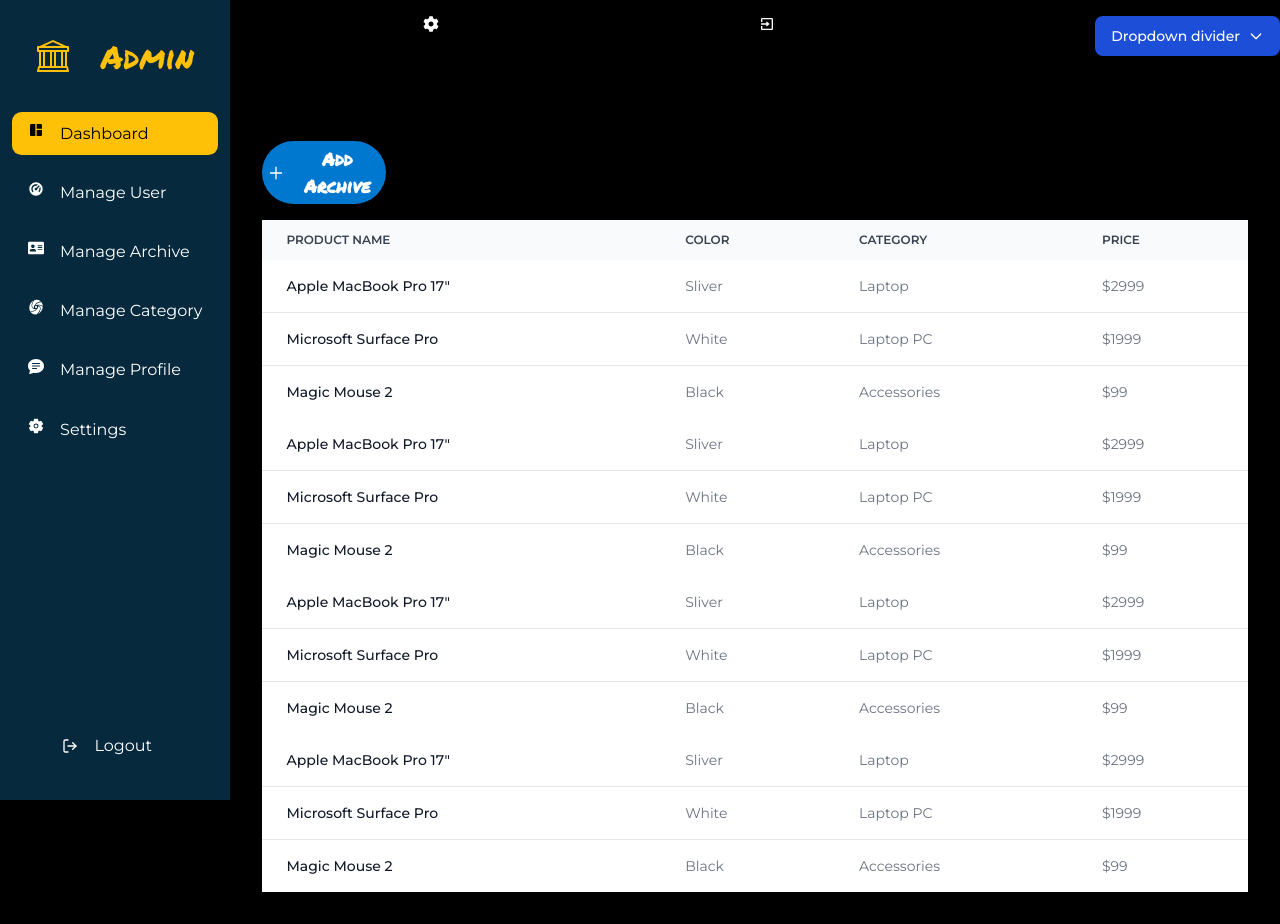
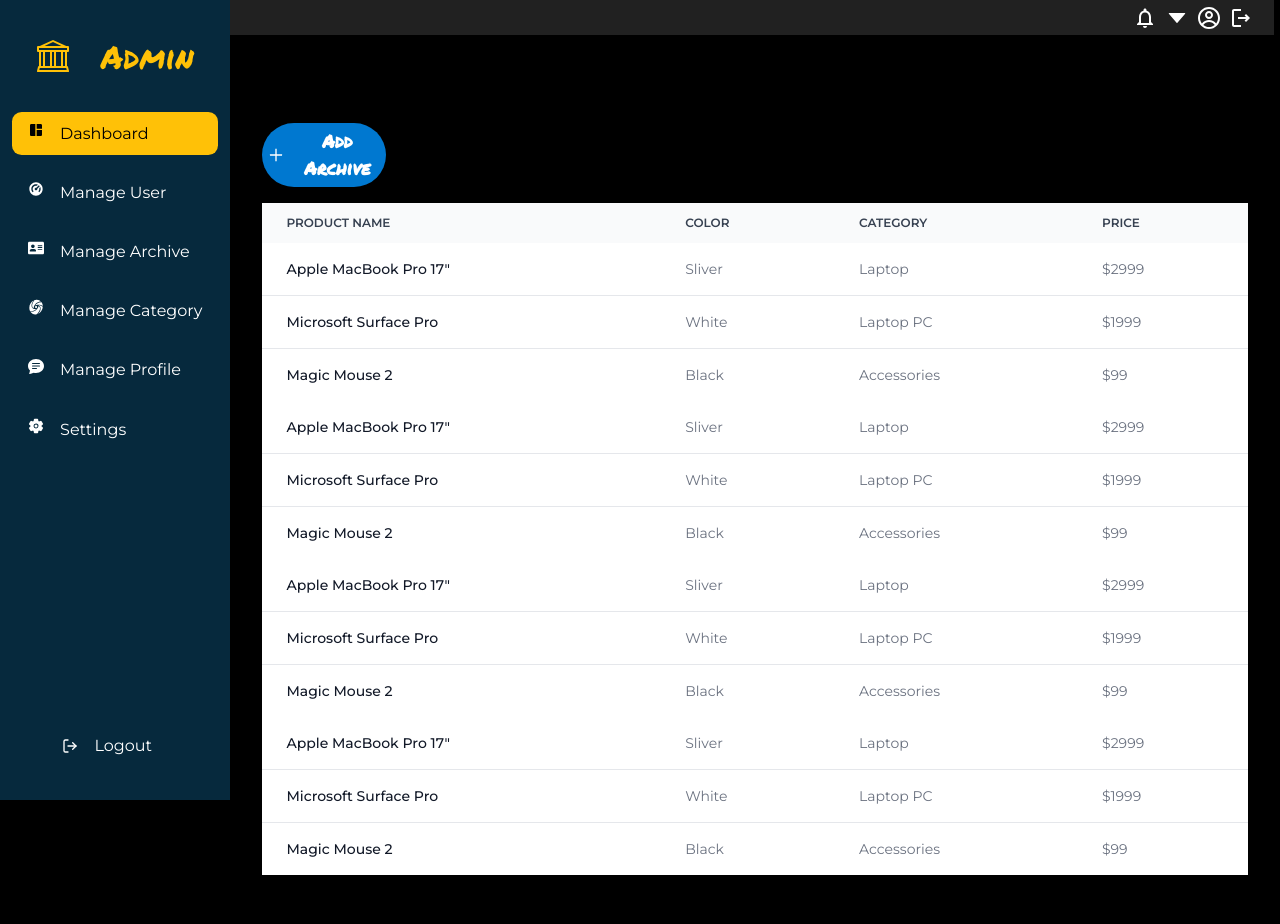
Before and after one commit to abenooo/admin_dashboard, a React (Create React App) app: page /listArchive in a window 1280 px wide. Built offline with nearby package versions, Linux system fonts and the light colour scheme.

Commit message:
Fixed notifcation componet

```diff
--- a/src/componets/Notification.jsx
+++ b/src/componets/Notification.jsx
@@ -1,36 +1,93 @@
-import React from 'react'
-import { FaCog } from "react-icons/fa";
-import { BiExit } from "react-icons/bi";
-import { Link } from 'react-router-dom';
-function Notification() {
+import React from "react";
+import styled from "styled-components";
+import { CgProfile } from "react-icons/cg";
+import { AiFillCaretDown } from "react-icons/ai";
+import { IconContext } from "react-icons";
+import { MdNotificationsNone, MdOutlineLogout } from "react-icons/md";
+export default function Notification() {
   return (
-    <div className='text-white flex flex-row mt-4 justify-between flex-wrap'>
-        {/* <h3>Notification</h3>
-        <h3>Notification</h3> */}
-        <h3>Hi username</h3>
-        <FaCog />
-        <BiExit />
-        <button id="dropdownDividerButton" data-dropdown-toggle="dropdownDivider" class="text-white bg-blue-700 hover:bg-blue-800 focus:ring-4 focus:outline-none focus:ring-blue-300 font-medium rounded-lg text-sm px-4 py-2.5 text-center inline-flex items-center dark:bg-blue-600 dark:hover:bg-blue-700 dark:focus:ring-blue-800" type="button">Dropdown divider <svg class="ml-2 w-4 h-4" aria-hidden="true" fill="none" stroke="currentColor" viewBox="0 0 24 24" xmlns="http://www.w3.org/2000/svg"><path stroke-linecap="round" stroke-linejoin="round" stroke-width="2" d="M19 9l-7 7-7-7"></path></svg></button>
+    <>
+      <Section>
+        <div className="grid">
+          {/* button */}
+          <div className="row__one">
+            <div className="notification">
 
-{/* <!-- Dropdown menu --> */}
-<div id="dropdownDivider" class="hidden z-10 w-44 bg-white rounded divide-y divide-gray-100 shadow dark:bg-gray-700 dark:divide-gray-600">
-    <ul class="py-1 text-sm text-gray-700 dark:text-gray-200" aria-labelledby="dropdownDividerButton">
-      <li>
-        <Link href="#" class="block py-2 px-4 hover:bg-gray-100 dark:hover:bg-gray-600 dark:hover:text-white">Dashboard</Link>
-      </li>
-      <li>
-        <Link href="#" class="block py-2 px-4 hover:bg-gray-100 dark:hover:bg-gray-600 dark:hover:text-white">Settings</Link>
-      </li>
-      <li>
-        <Link href="#" class="block py-2 px-4 hover:bg-gray-100 dark:hover:bg-gray-600 dark:hover:text-white">Earnings</Link>
-      </li>
-    </ul>
-    <div class="py-1">
-      <Link href="#" class="block py-2 px-4 text-sm text-gray-700 hover:bg-gray-100 dark:hover:bg-gray-600 dark:text-gray-200 dark:hover:text-white">Separated link</Link>
-    </div>
-</div>
+              <div>
+                <MdNotificationsNone className="h-6 w-6 co" />
+              </div>
+              {/* <IconContext.Provider value={{ color: "white", size: "24" }}>
+                <div>
+                  <AiFillCaretDown />
+                </div>
+              </IconContext.Provider> */}
+              <div>
+                <AiFillCaretDown className="h-6 w-6" />
+              </div>
+              <div>
+                <CgProfile className="h-6 w-6" />
+              </div>
+              <div>
+                <MdOutlineLogout className="h-6 w-6" />
+              </div>
+              <div>
+                <image href="" className="h-6 w-6 b" />
+              </div>
+              <div className="content"></div>
+            </div>
+          </div>
         </div>
-  )
+      </Section>
+    </>
+  );
 }
 
-export default Notification
+const Section = styled.section`
+  margin-left: 16vw;
+  /* margin-right: 1.5vw; */
+  padding: 0.2rem;
+  .grid {
+    display: flex;
+    flex-direction: column;
+    gap: rem;
+    .row__one {
+      display: grid;
+      grid-template-columns: repeat(1, 1fr);
+      /* height: 50%; */
+      gap: 1rem;
+    }
+  }
+  @media screen and (min-width: 280px) and (max-width: 1080px) {
+    margin-left: 0;
+    .grid {
+      .row__one {
+        grid-template-columns: repeat(1, 1fr);
+        margin-top: -15px;
+      }
+    }
+  }
+  .notification {
+    background-color: #212121;
+    border: 0px;
+    height: 35px;
+    /* border-radius: 5px; */
+    color: white;
+    margin-top: -3px;
+    cursor: pointer;
+    display: inline-block;
+    font-family: "Permanent Marker", cursive;
+    /* font-family: system-ui,-apple-system,system-ui,"Segoe UI",Roboto,Ubuntu,"Helvetica Neue",sans-serif; */
+    font-size: 18px;
+    font-weight: 600;
+    outline: 0;
+    user-select: none;
+    -webkit-user-select: none;
+    padding: 0.3rem;
+    margin-right: 0.2rem;
+    display: flex;
+    justify-content: end;
+    align-items: center;
+    gap: 0.5rem;
+    transition: 0.5s ease-in-out;
+  }
+`;
```
